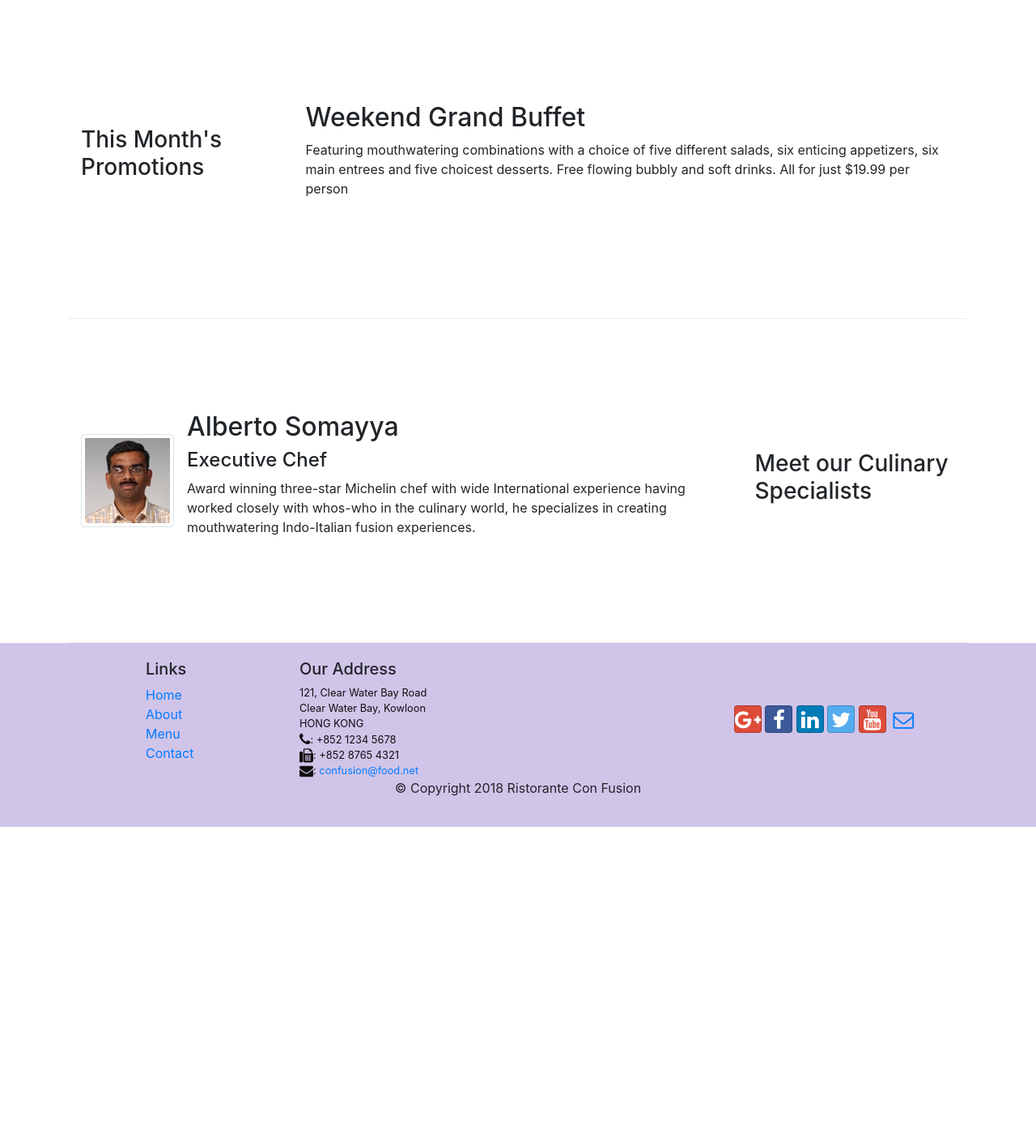
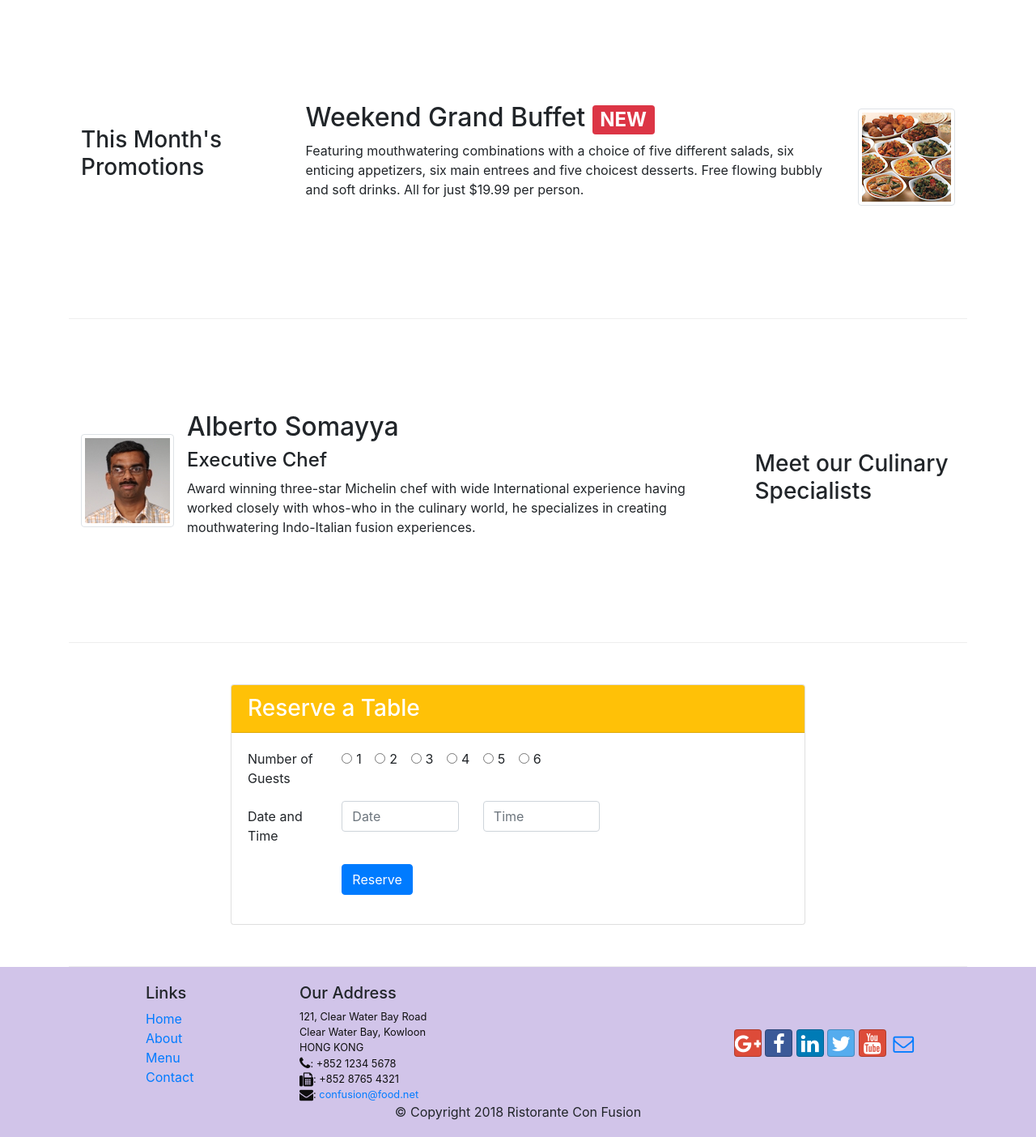
Before and after one commit to courses-git/coursera-fullstack-bootstrap, a website: page index.html in a window 1280 px wide. Shown: the part 740-2144 px from the top of the page at 81% size. Before the commit the page ends 1761 px from the top, so only its background shows below. Drawn offline with nearby package versions, Linux system fonts and the light colour scheme.

Commit message:
Assignment-2

```diff
--- a/index.html
+++ b/index.html
@@ -47,8 +47,12 @@
             lipsmacking creations will tickle your culinary senses!</p>
         </div>
 
-        <div class="col-12 col-sm align-self-center">
+        <div class="col-12 col-sm-3 align-self-center">
           <img src="img/logo.png" class="img-fluid">
+        </div>
+
+        <div class="col-12 col-sm-3 align-self-center">
+          <a role="button" class="btn-block btn btn-warning btn-sm" href="#reserving">Reserve Table</a>
         </div>
       </div>
     </div>
@@ -65,10 +69,8 @@
           <div class="media-body">
             <h2 class="mt-0">Uthappizza <span class="badge badge-danger">HOT</span> <span
                 class="badge badge-pill badge-secondary">$4.99</span></h2>
-            <p class="d-none d-sm-block">A unique combination of Indian Uthappam (pancake) and
-              Italian pizza, topped with Cerignola olives, ripe vine
-              cherry tomatoes, Vidalia onion, Guntur chillies and
-              Buffalo Paneer.</p>
+            <p class="d-none d-sm-block">A unique combination of Indian Uthappam (pancake) and Italian pizza, topped
+              with Cerignola olives, ripe vine cherry tomatoes, Vidalia onion, Guntur chillies and Buffalo Paneer.</p>
           </div>
         </div>
       </div>
@@ -80,11 +82,15 @@
         <h3>This Month's Promotions</h3>
       </div>
       <div class="col col-sm col-md">
-        <h2>Weekend Grand Buffet</h2>
-        <p class="d-none d-sm-block">Featuring mouthwatering combinations with a choice of five different salads, six
-          enticing appetizers,
-          six main entrees and five choicest desserts. Free flowing bubbly and soft drinks. All for just
-          $19.99 per person </p>
+        <div class="media">
+          <div class="media-body">
+            <h2 class="mt-0">Weekend Grand Buffet <span class="badge badge-danger">NEW</span></h2>
+            <p class="d-none d-sm-block">Featuring mouthwatering combinations with a choice of five different salads,
+              six enticing appetizers, six main entrees and five choicest desserts. Free flowing bubbly and soft drinks.
+              All for just $19.99 per person.</p>
+          </div>
+          <img class="d-flex ml-3 img-thumbnail align-self-center" src="img/buffet.png" alt="Weekend Grand Buffet">
+        </div>
       </div>
     </div>
 
@@ -98,11 +104,73 @@
           <div class="media-body">
             <h2 class="mt-0">Alberto Somayya</h2>
             <h4>Executive Chef</h4>
-            <p class="d-none d-sm-block">Award winning three-star Michelin chef with wide
-              International experience having worked closely with
-              whos-who in the culinary world, he specializes in
-              creating mouthwatering Indo-Italian fusion experiences.
+            <p class="d-none d-sm-block">Award winning three-star Michelin chef with wide International experience
+              having worked closely with whos-who in the culinary world, he specializes in creating mouthwatering
+              Indo-Italian fusion experiences.
             </p>
+          </div>
+        </div>
+      </div>
+    </div>
+
+    <div class="row row-content align-items-center">
+      <div class="col-12 col-sm-8 offset-sm-2">
+        <div class="card">
+          <h3 class="card-header bg-warning text-white">Reserve a Table</h3>
+          <div class="card-body">
+            <form id="reserving">
+              <div class="form-group row">
+                <div class="col-md-2">Number of Guests</div>
+                <div class="col-md-10">
+                  <div class="form-check-inline">
+                    <label class="form-check-label">
+                      <input type="radio" class="form-check-input" name="optradio">1
+                    </label>
+                  </div>
+                  <div class="form-check-inline">
+                    <label class="form-check-label">
+                      <input type="radio" class="form-check-input" name="optradio">2
+                    </label>
+                  </div>
+                  <div class="form-check-inline">
+                    <label class="form-check-label">
+                      <input type="radio" class="form-check-input" name="optradio">3
+                    </label>
+                  </div>
+                  <div class="form-check-inline">
+                    <label class="form-check-label">
+                      <input type="radio" class="form-check-input" name="optradio">4
+                    </label>
+                  </div>
+                  <div class="form-check-inline">
+                    <label class="form-check-label">
+                      <input type="radio" class="form-check-input" name="optradio">5
+                    </label>
+                  </div>
+                  <div class="form-check-inline">
+                    <label class="form-check-label">
+                      <input type="radio" class="form-check-input" name="optradio">6
+                    </label>
+                  </div>
+                </div>
+              </div>
+
+              <div class="form-group row">
+                <label for="date" class="col-12 col-md-2 col-form-label">Date and Time</label>
+                <div class="col-12 col-md-3">
+                  <input type="text" class="form-control" id="date" name="date" placeholder="Date">
+                </div>
+                <div class="col-12 col-md-3">
+                  <input type="text" class="form-control" id="time" name="time" placeholder="Time">
+                </div>
+              </div>
+
+              <div class="form-group row">
+                <div class="offset-md-2 col-md-10">
+                  <button type="submit" class="btn btn-primary">Reserve</button>
+                </div>
+              </div>
+            </form>
           </div>
         </div>
       </div>
```
